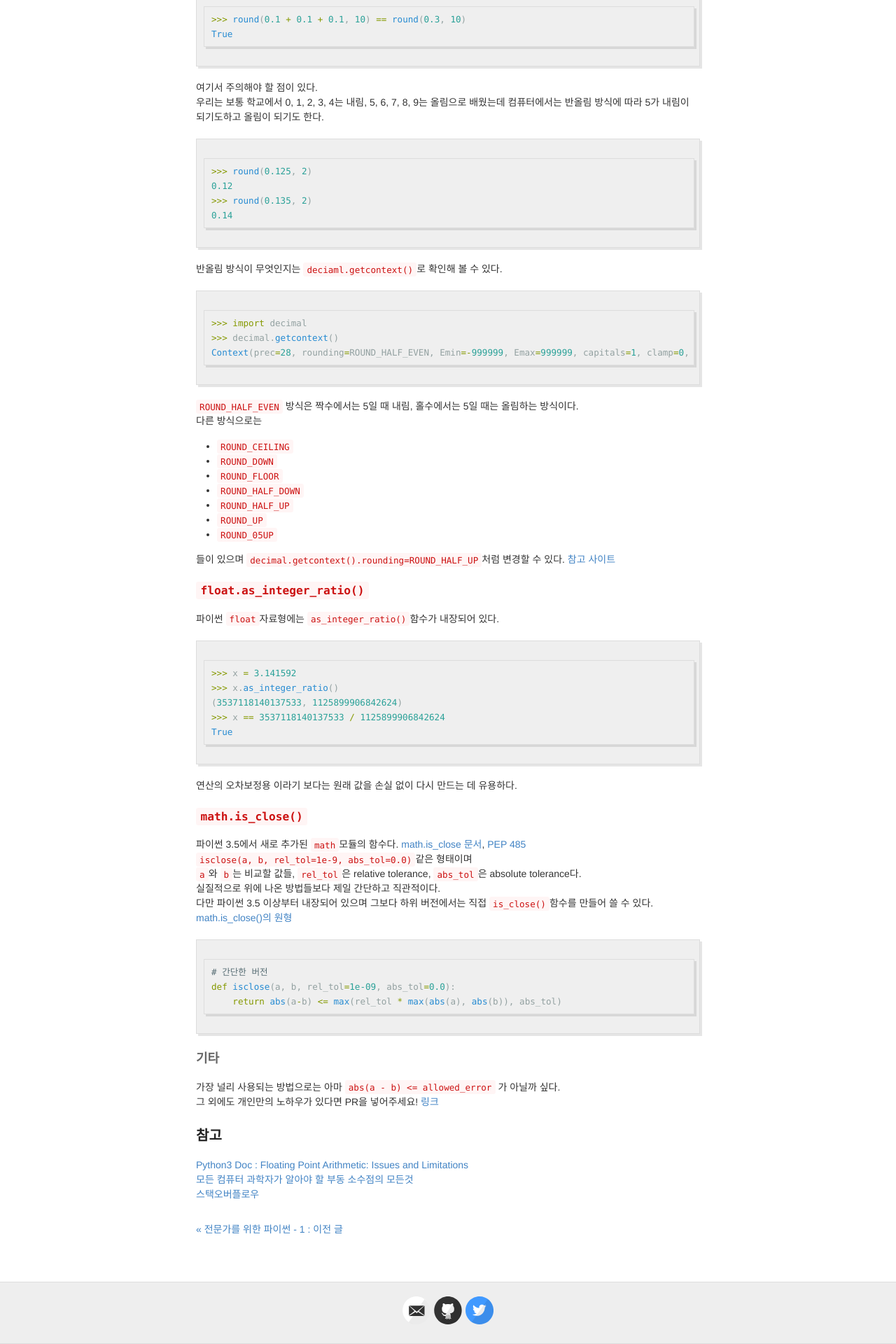
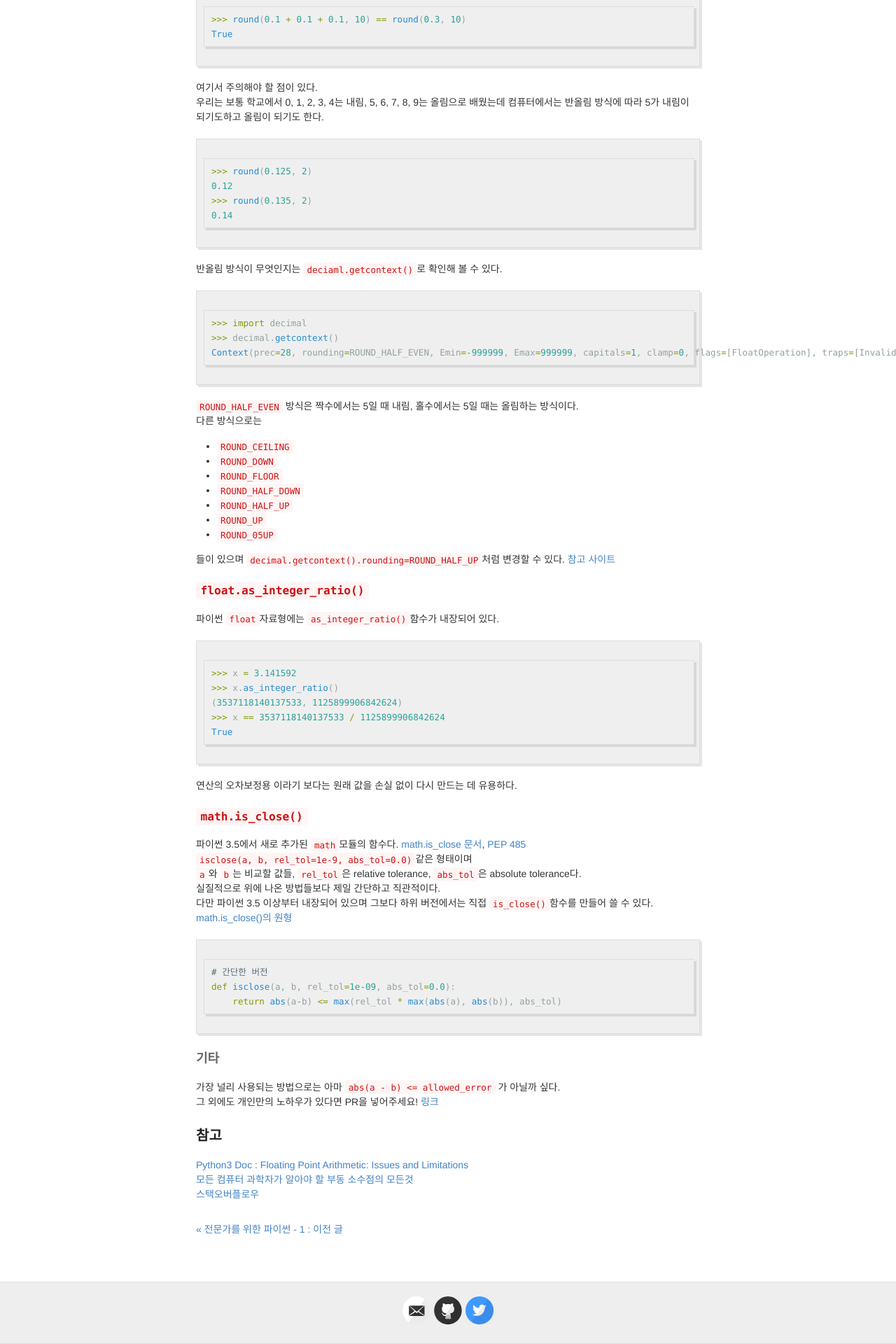
Before and after one commit to winterjung/JungWinter.github.io, a Jekyll site: the page built from _posts/2017-1-12-Floating-Point.md, in a window 1280 px wide. Shown: the part 2458-4378 px from the top of the page at 70% size. Built offline with Jekyll 4.4.1, drawn with Linux system fonts in a browser that asks for light colours; comment, search, counter and statistics services are not loaded.

Commit message:
스크롤 OFF

```diff
--- a/_sass/_highlights.scss
+++ b/_sass/_highlights.scss
@@ -7,7 +7,7 @@
   -webkit-box-shadow: 3px 3px rgba(0,0,0,0.1);
   box-shadow: 3px 3px rgba(0,0,0,0.1);
   margin: 20px 0 20px 0;
-  overflow: scroll;
+  // overflow: scroll;
 }
 
 code {
```
